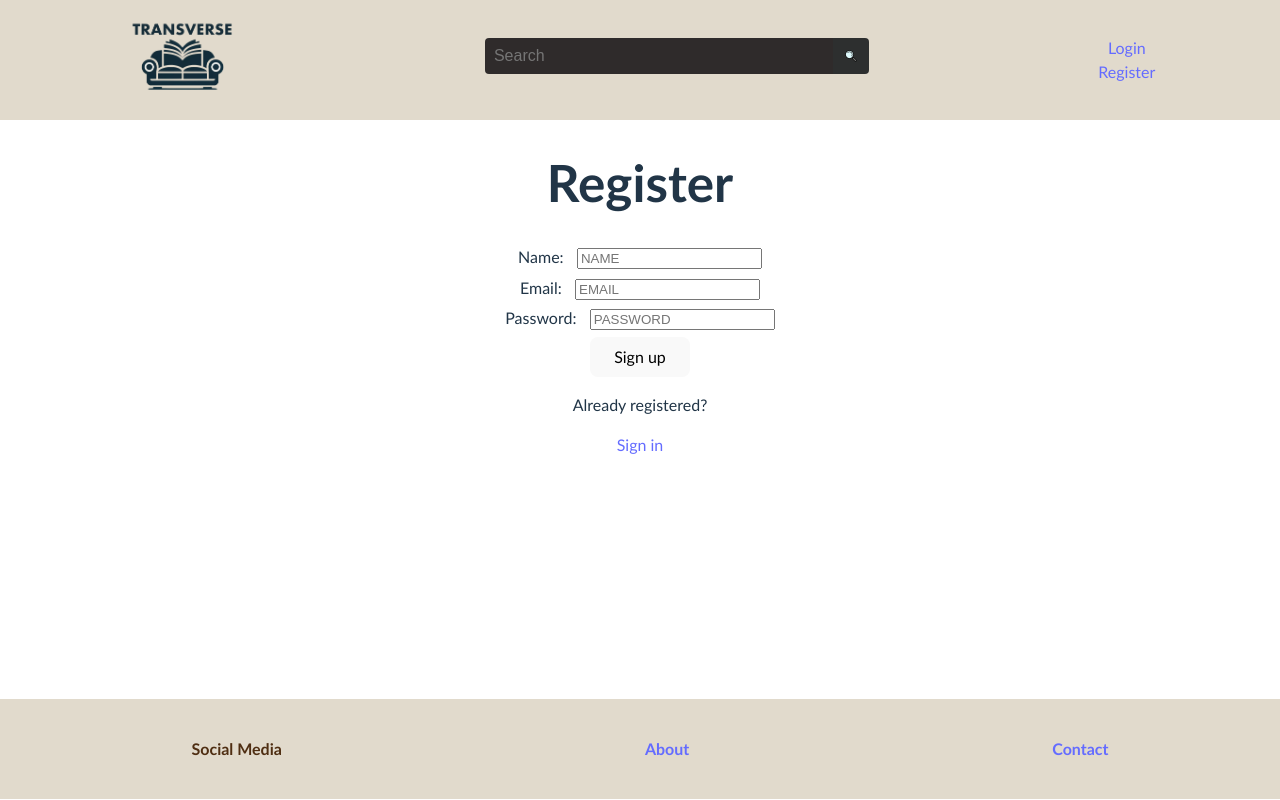
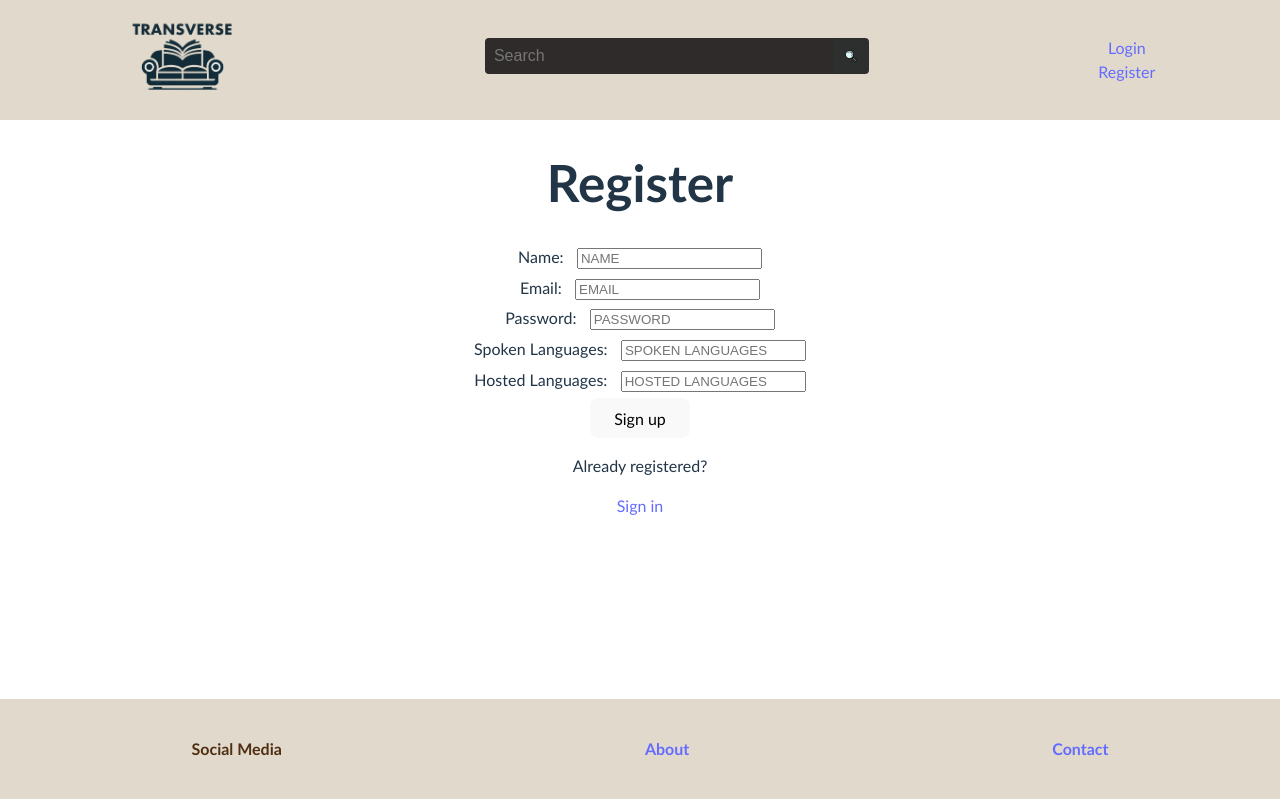
Before and after one commit to Hemyulin/transverse-frontend, a React (Vite) app: page / in a window 1280 px wide. Built offline with nearby package versions, Linux system fonts and the light colour scheme; no server answers.

Commit message:
sign up with languages

```diff
--- a/src/pages/SignUpPage.jsx
+++ b/src/pages/SignUpPage.jsx
@@ -8,6 +8,8 @@ function SignUpPage() {
     userName: "",
     email: "",
     password: "",
+    spokenLanguages: [],
+    hostedLanguages: [],
   });
 
   const navigate = useNavigate();
@@ -18,10 +20,17 @@ function SignUpPage() {
 
   const handleChange = (event) => {
     const { name, value } = event.target;
+    if (Array.isArray(formData[name])){
+      setFormData({
+        ...formData,
+        [name]: [...formData[name],value],
+    });
+  }else {
     setFormData({
       ...formData,
-      [name]: value,
+      [name]:value,
     });
+  }
   };
 
   const handleSubmit = async (event) => {
@@ -71,7 +80,27 @@ function SignUpPage() {
             value={formData.password}
             onChange={handleChange}
           />
+          </label>
+          <label>
+            Spoken Languages:
+            <input
+            type="text"
+            name="spokenLanguages"
+            value={formData.spokenLanguages}
+            onChange={handleChange}
+            placeholder="SPOKEN LANGUAGES"
+          />
         </label>
+        <label>
+          Hosted Languages:
+          <input
+          type="text"
+          name="hostedLanguages"
+          value={formData.hostedLanguages}
+          onChange={handleChange}
+          placeholder="HOSTED LANGUAGES"
+          />
+          </label>
         <button type="submit" className="sub-btn">
           Sign up
         </button>
```
